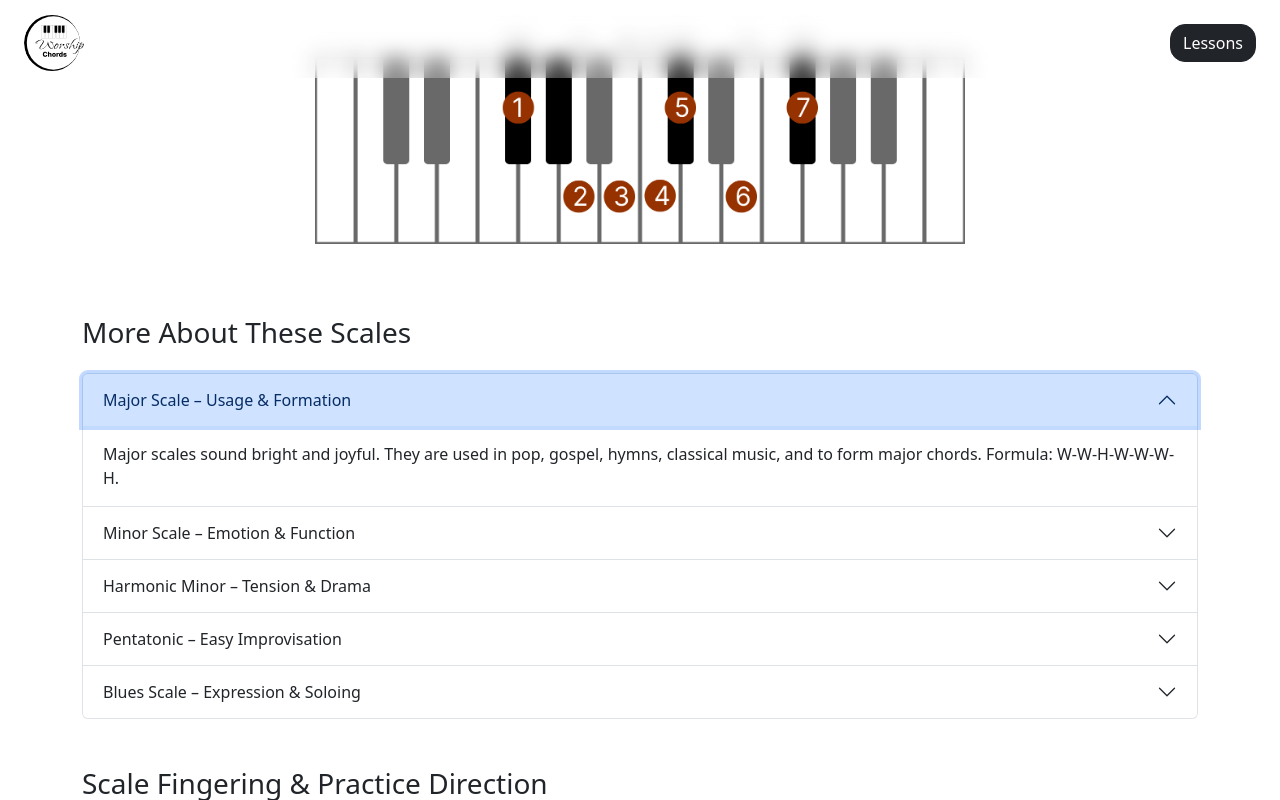
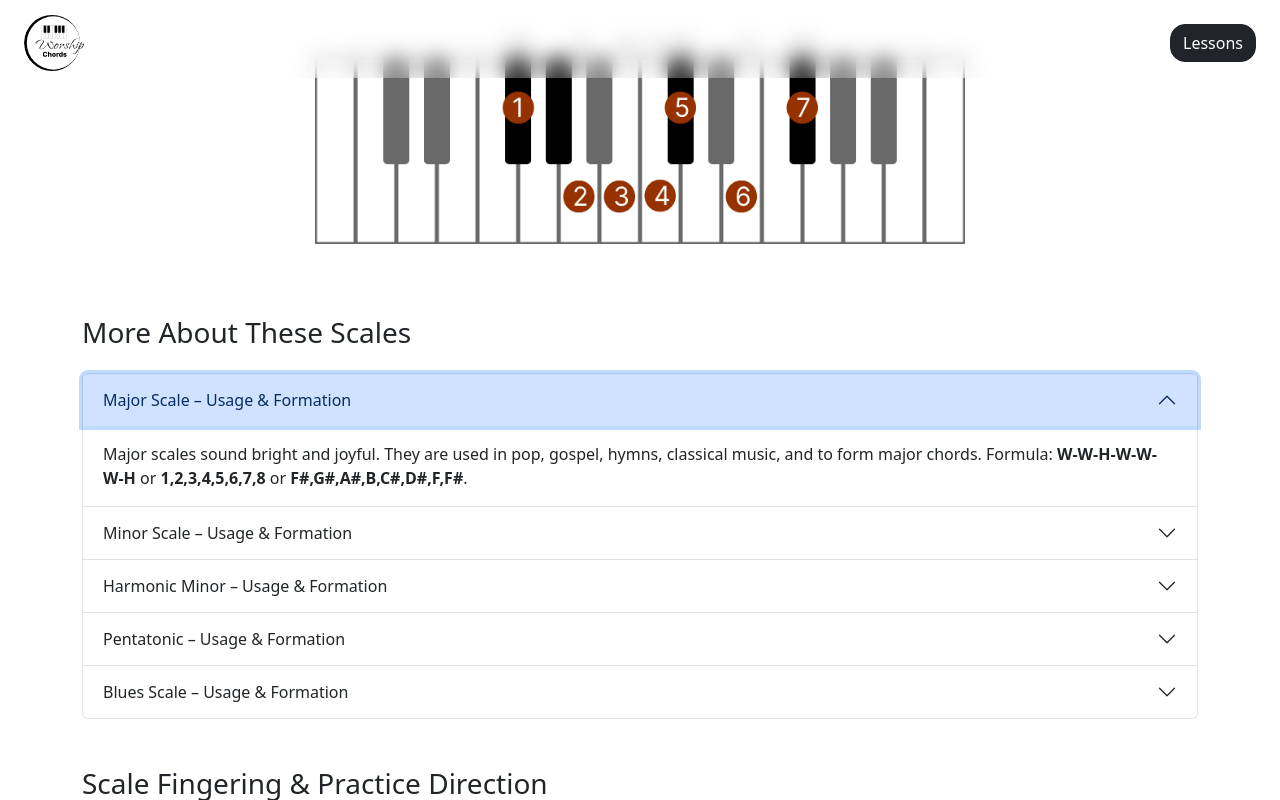
Before and after one commit to Willie-uk/Chords, a React (Vite) app: page /module2 in a window 1280 px wide. Both pictures are taken after a click on the button "Major Scale – Usage & Formation". Shown: the part 2316-3116 px from the top of the page. Built offline with nearby package versions, Linux system fonts and the light colour scheme.

Commit message:
Update 1 accordion

```diff
--- a/src/components/Module2.tsx
+++ b/src/components/Module2.tsx
@@ -120,47 +120,61 @@ function Module2() {
               <Accordion.Body>
                 Major scales sound bright and joyful. They are used in pop,
                 gospel, hymns, classical music, and to form major chords.
-                Formula: W-W-H-W-W-W-H.
+                Formula: <span className="fw-bold">W-W-H-W-W-W-H</span> or{" "}
+                <span className="fw-bold">1,2,3,4,5,6,7,8</span> or{" "}
+                <span className="fw-bold">F#,G#,A#,B,C#,D#,F,F#</span>.
               </Accordion.Body>
             </Accordion.Item>
 
             <Accordion.Item eventKey="1">
               <Accordion.Header>
-                Minor Scale – Emotion & Function
+                Minor Scale – Usage & Formation
               </Accordion.Header>
               <Accordion.Body>
                 Minor scales sound emotional or sad. They are commonly used in
                 worship, ballads, film music, and minor chord progressions.
+                Formula: <span className="fw-bold">W-H-W-W-H-W-W</span> or{" "}
+                <span className="fw-bold">1,2,3b,4,5,6b,7b,8</span> or{" "}
+                <span className="fw-bold">F#,G#C,A,B,C#,D,E,F#.</span>
               </Accordion.Body>
             </Accordion.Item>
 
             <Accordion.Item eventKey="2">
               <Accordion.Header>
-                Harmonic Minor – Tension & Drama
+                Harmonic Minor – Usage & Formation
               </Accordion.Header>
               <Accordion.Body>
                 Harmonic minor introduces tension using a raised 7th note. It is
                 popular in classical music and dramatic chord movements.
+                Formula: <span className="fw-bold">W-H-W-W-H-3H-H</span> or{" "}
+                <span className="fw-bold">1,2,3b,4,5,6b,7,8</span> or{" "}
+                <span className="fw-bold">F#,G#,A,B,C#,D,F,F#.</span>
               </Accordion.Body>
             </Accordion.Item>
 
             <Accordion.Item eventKey="3">
               <Accordion.Header>
-                Pentatonic – Easy Improvisation
+                Pentatonic – Usage & Formation
               </Accordion.Header>
               <Accordion.Body>
                 Pentatonic scales are safe for improvisation. They work well
                 over many chords and are widely used in gospel, pop, and rock.
+                Formula: <span className="fw-bold">W-W-3H-W.</span> or{" "}
+                <span className="fw-bold">1,2,3,5,6</span> or{" "}
+                <span className="fw-bold">F#,G#,A#,C#,D#.</span>
               </Accordion.Body>
             </Accordion.Item>
 
             <Accordion.Item eventKey="4">
               <Accordion.Header>
-                Blues Scale – Expression & Soloing
+                Blues Scale – Usage & Formation
               </Accordion.Header>
               <Accordion.Body>
                 Blues scales add expression using the blue note. They are used
-                in jazz, blues, and solo performances.
+                in jazz, blues, and solo performances. Formula:{" "}
+                <span className="fw-bold">3H-W-H-H-3H-W</span> or
+                <span className="fw-bold">1,3b,4,5b,5,7b,8</span> or{" "}
+                <span className="fw-bold">F#,A,B,C,C#,E,F#.</span>
               </Accordion.Body>
             </Accordion.Item>
           </Accordion>
```
